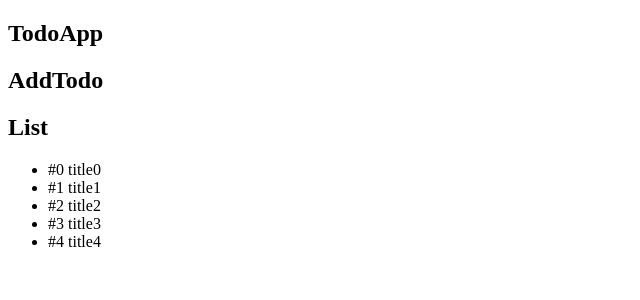
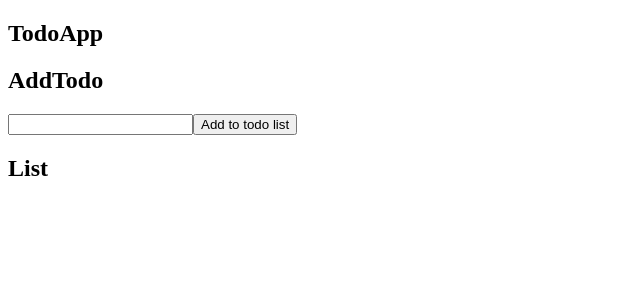
Before and after one commit to Cawaz/todo-app, a React (Create React App) app: page / in a window 1280 px wide. Shown: the top 300 px of the page, without its empty margins (0-640 px from the left). Built offline with nearby package versions, Linux system fonts and the light colour scheme.

Commit message:
-mタスクの追加・削除を実装

```diff
--- a/src/TodoApp.js
+++ b/src/TodoApp.js
@@ -6,13 +6,7 @@ export class TodoApp extends React.Component {
   constructor(props) {
       super(props);
       this.state = {
-        todos: [
-          {id:0, title: "title0"},
-          {id:1, title: "title1"},
-          {id:2, title: "title2"},
-          {id:3, title: "title3"},
-          {id:4, title: "title4"},
-        ],
+        todos: [],
         nextId: 0
       };
     }
@@ -21,9 +15,24 @@ export class TodoApp extends React.Component {
     return (
       <div>
         <h2>TodoApp</h2>
-          <AddTodo />
-          <List todos={this.state.todos} />
+          <AddTodo addTodo={ this.addTodo }  />
+          <List deleteTodo={ this.deleteTodo } todos={ this.state.todos } />
       </div>
     );
   }
+
+  addTodo = title => {
+    this.setState({
+      todos: [...this.state.todos, { id: this.state.nextId + 1, title: title }],
+      nextId: this.state.nextId + 1
+   });
+  };
+
+  deleteTodo = id => {
+    this.setState({
+      todos: this.state.todos.filter(todo => {
+        return todo.id !== id;
+      })
+    });
+  };
 }
--- a/src/components/AddTodo.js
+++ b/src/components/AddTodo.js
@@ -3,13 +3,29 @@ import React from "react";
 export class AddTodo extends React.Component {
   constructor(props) {
     super(props);
+    this.state = { title: "" };
   }
 
   render() {
     return (
       <div>
         <h2>AddTodo</h2>
+        <form onSubmit={ this.handleSubmit }>
+          <input value={ this.state.title } onChange={ this.handleChange } />
+          <input type="submit" value="Add to todo list" />
+        </form>
       </div>
     );
   }
+
+  handleChange = event => {
+    const title = event.target.value;
+    this.setState({ title: title });
+  };
+
+  handleSubmit = event => {
+    event.preventDefault(); // ページ遷移を防止
+    this.props.addTodo(this.state.title);
+    this.setState({ title: "" });
+  }
 }
--- a/src/components/List.js
+++ b/src/components/List.js
@@ -9,7 +9,14 @@ export class List extends React.Component {
     const list = this.props.todos.map(todo => {
       return(
         <li>
-          #{ todo.id } { todo.title }
+          #{ todo.id } { todo.title } { " " }
+          <button
+            onClick={() => {
+             this.props.deleteTodo(todo.id);
+            }}
+          >
+            delete
+          </button>
         </li>
       );
     });
```
